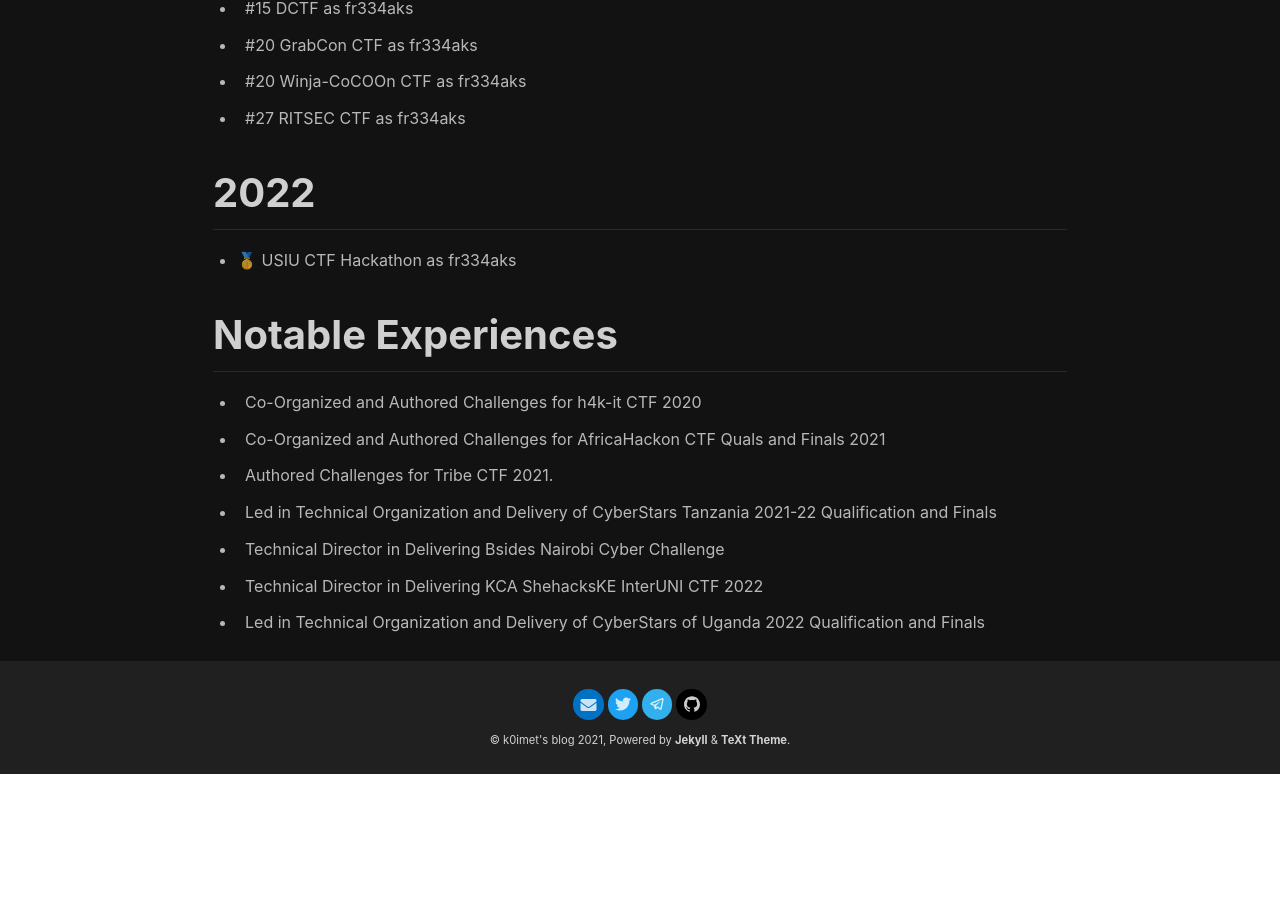
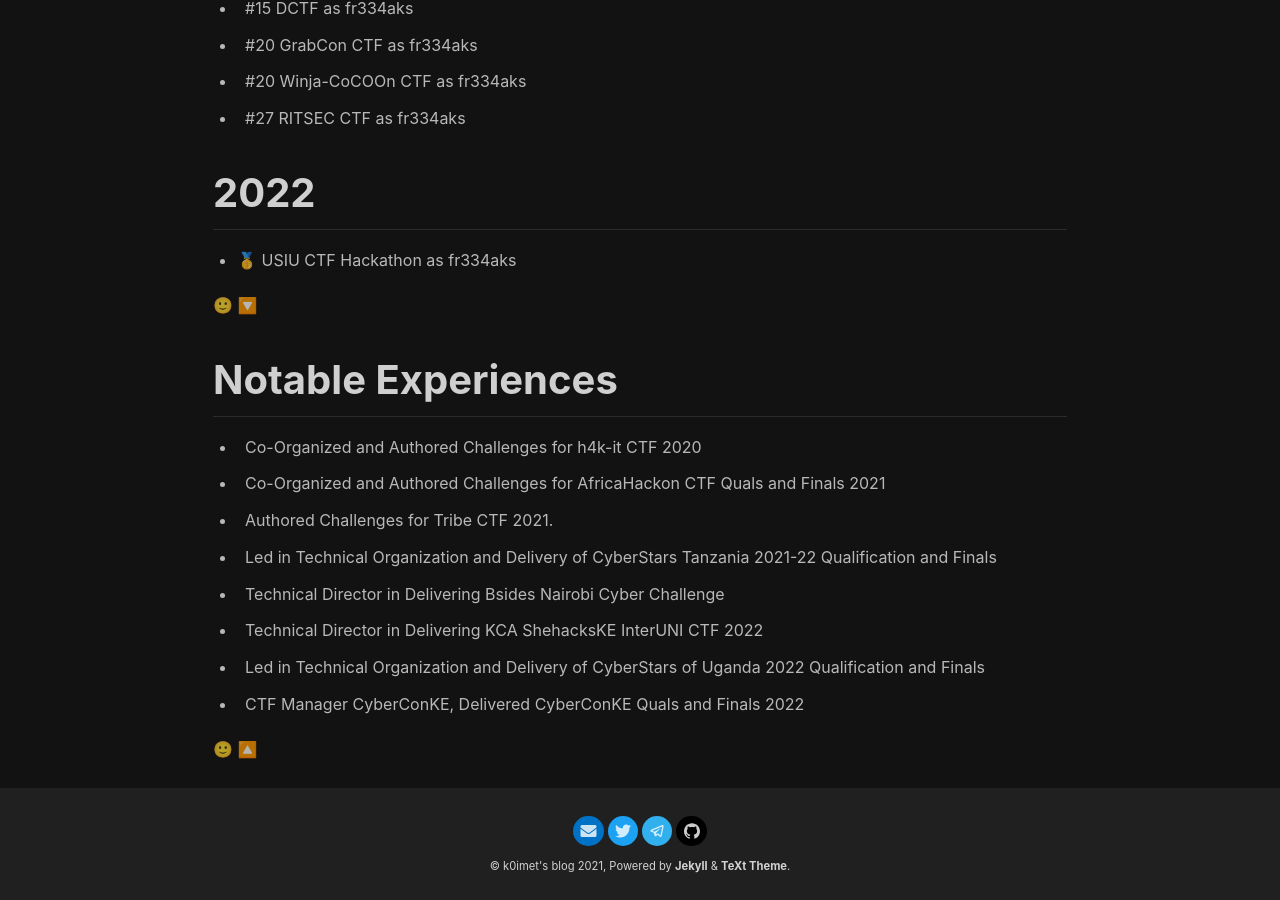
Before and after one commit to k0imet/repo, a Jekyll site: the page built from about.md, in a window 1280 px wide and 900 px high, scrolled down 1227 px. Built offline with Jekyll 4.4.1, drawn with Linux system fonts in a browser that asks for light colours; nearby versions of some CDN libraries; before the commit the page ends 2001 px from its top, so only the background shows below that.

Commit message:
Update about.md

```diff
--- a/about.md
+++ b/about.md
@@ -89,6 +89,8 @@ Below are some of my/our achievements.
 
 - 🥇 USIU CTF Hackathon as fr334aks
 
+🙂 🔽
+
 # Notable Experiences
 
 - Co-Organized and Authored Challenges for h4k-it CTF 2020
@@ -104,3 +106,7 @@ Below are some of my/our achievements.
 - Technical Director in Delivering KCA ShehacksKE InterUNI CTF 2022
 
 - Led in Technical Organization and Delivery of CyberStars of Uganda 2022 Qualification and Finals
+
+- CTF Manager CyberConKE, Delivered CyberConKE Quals and Finals 2022
+
+🙂 🔼
```
